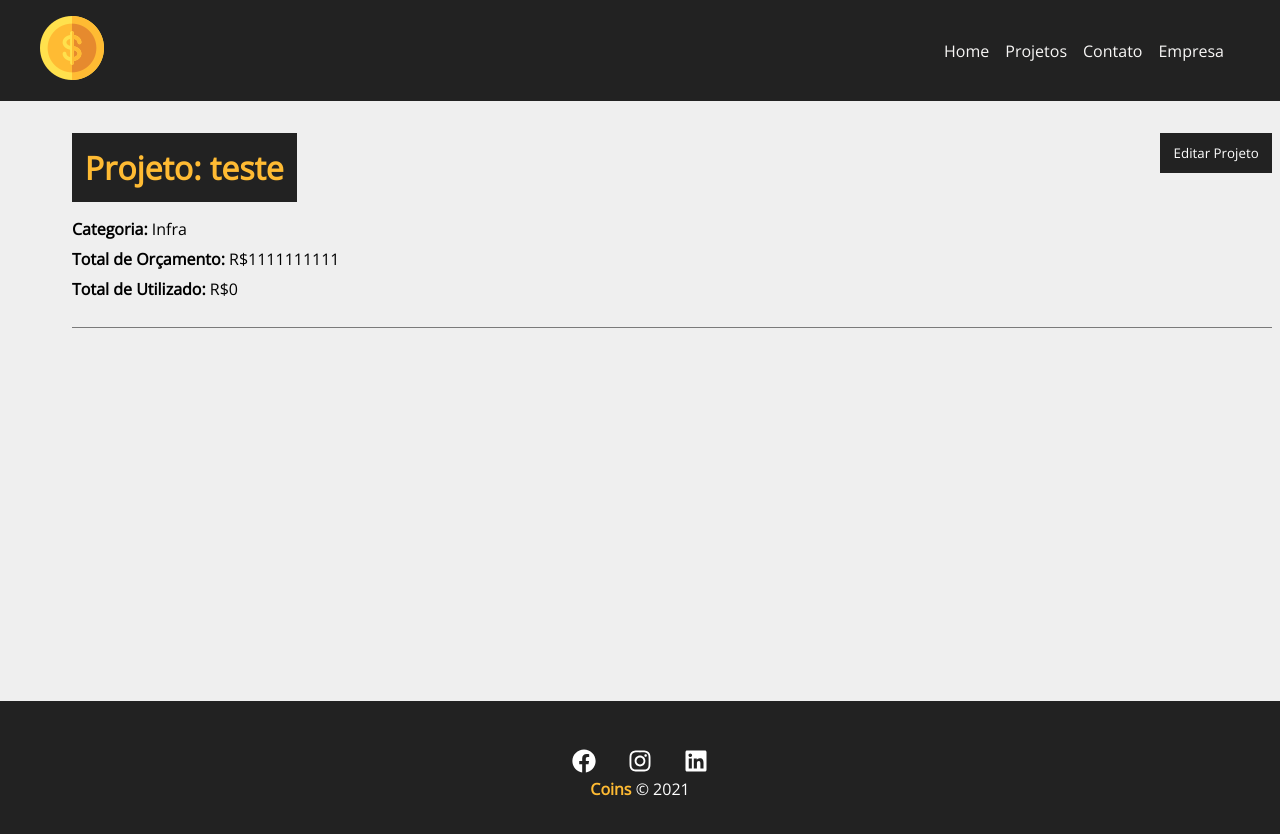
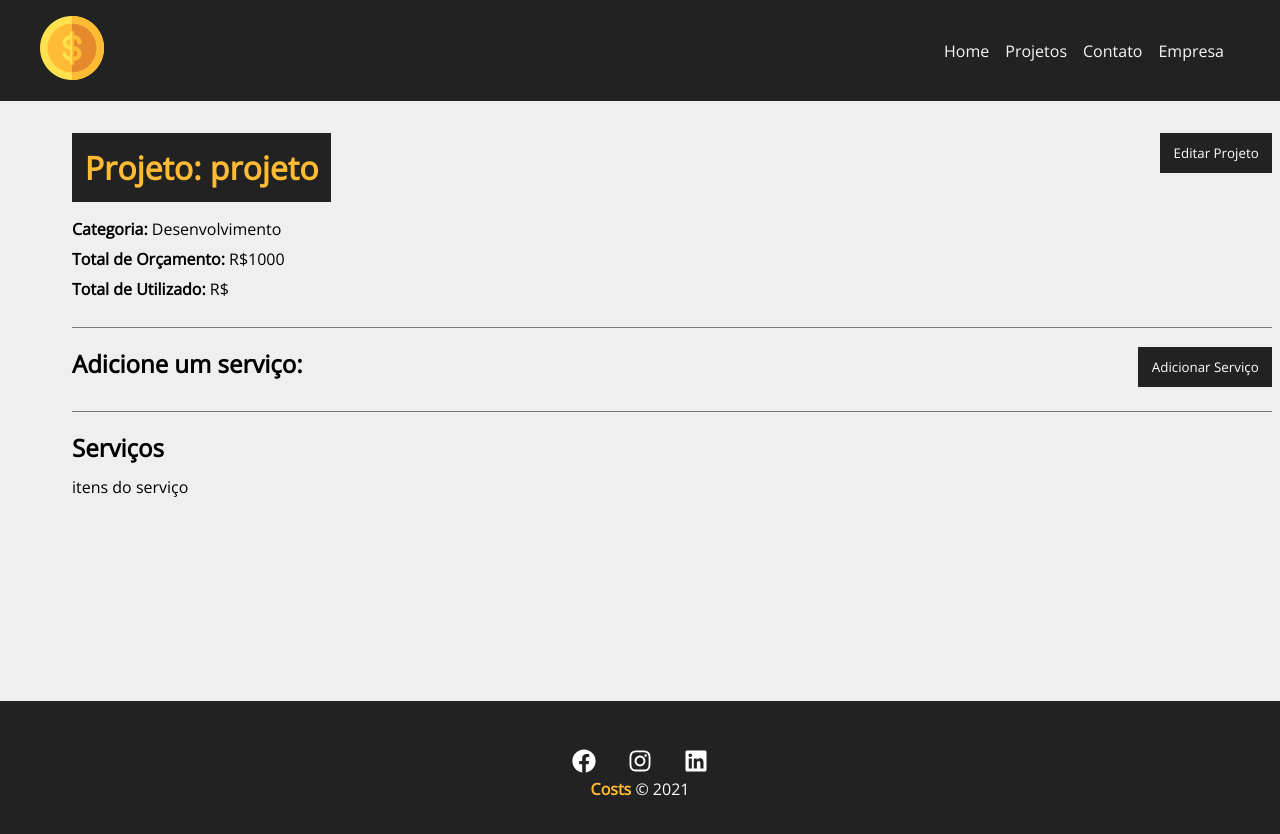
Before and after one commit to Dougls99/costs, a React (Create React App) app: page /project/1 in a window 1280 px wide. Shown: the top 834 px of the page. Built offline with nearby package versions, Linux system fonts and the light colour scheme; data requests are answered from the project's data file.

Commit message:
implementando serviços, com bug no total utilizado

```diff
--- a/db.json
+++ b/db.json
@@ -1,26 +1,19 @@
 {
   "projects": [
     {
-      "name": "teste",
-      "budget": "1111111111",
+      "name": "projeto",
+      "budget": "1000",
       "category": {
-        "id": "1",
-        "name": "Infra"
+        "id": "2",
+        "name": "Desenvolvimento"
       },
-      "cost": 0,
-      "services": [],
+      "cost": null,
+      "services": [
+        {
+          "id": "0c14ed0b-3491-4500-8d47-f81aaa598ca9"
+        }
+      ],
       "id": 1
-    },
-    {
-      "name": "meu projeto 10",
-      "budget": "10000",
-      "category": {
-        "id": "4",
-        "name": "Planejamento"
-      },
-      "cost": 0,
-      "services": [],
-      "id": 2
     }
   ],
   "categories": [
--- a/src/components/layout/Footer.js
+++ b/src/components/layout/Footer.js
@@ -16,7 +16,7 @@ function Footer() {
         </li>
       </ul>
       <p className={styles.copy_right}>
-        <span>Coins</span> &copy; 2021
+        <span>Costs</span> &copy; 2021
       </p>
     </footer>
   )
--- a/src/components/pages/Home.js
+++ b/src/components/pages/Home.js
@@ -5,7 +5,7 @@ import LinkButton from '../layout/LinkButton';
 function Home() {
   return (
     <section className={styles.home_container}>
-      <h1>Bem-vindo ao <span>Coins</span></h1>
+      <h1>Bem-vindo ao <span>Costs</span></h1>
       <p>Comece a gerenciar os seus projetos agora mesmo!</p>
       <LinkButton to="/newproject" text="Criar Projeto" />
       <img src={savings} alt="Costs" />
--- a/src/components/pages/Project.js
+++ b/src/components/pages/Project.js
@@ -2,17 +2,20 @@ import styles from './Project.module.css'
 
 import { useParams } from 'react-router-dom'
 import { useState, useEffect } from 'react'
+import { parse, v4 as uuidv4 } from 'uuid'
 
 import Loading from '../layout/Loading'
 import Container from '../layout/Container'
 import Message from '../layout/Message'
 import ProjectForm from '../project/ProjectForm'
+import ServiceForm from '../service/ServiceForm'
 
 function Project() {
   const {id} = useParams()
 
   const [project, setProject] = useState([])
   const [showProjectForm, setShowProjectForm] = useState(false)
+  const [showServiceForm, setShowServiceForm] = useState(false)
   const [message, setMessage] = useState()
   const [type, setType] = useState()
 
@@ -33,7 +36,8 @@ function Project() {
   }, [id])
 
   function editPost(project) {
-    // budget validation
+    setMessage('')
+
     if(project.budget < project.cost) {
       setMessage('O Orçamento Não Pode Ser Menor Que o Custo do Projeto!')
       setType('error')
@@ -51,15 +55,57 @@ function Project() {
     .then((data) => {
 
       setProject(data)
-      setShowProjectForm(false)
+      setShowProjectForm(!showProjectForm)
       setMessage('Projeto Atualizado!')
       setType('success')
     })
     .catch(err => console.log(err))
   }
 
+  function createService(project) {
+    setMessage('')
+
+    // last service
+    const lastService = project.services[project.services.length - 1]
+
+    lastService.id = uuidv4()
+
+    const lastServiceCost = lastService.cost
+
+    const newCost = parseFloat(project.cost) + parseFloat(lastServiceCost)
+
+    // maximum value validation
+    if(newCost > parseFloat(project.budget)) {
+      setMessage('Orçamento ultrapassado, verifique o valor do serviço')
+      setType('error')
+      project.services.pop()
+      return false
+    }
+
+    //add service cost to project total cost
+    project.cost = newCost
+
+    //update project
+    fetch(`http://localhost:5000/projects/${project.id}`, {
+      method: 'PATCH',
+      headers: {
+        'Content-Type': 'application/json'
+      },
+      body: JSON.stringify(project)
+    }).then((resp) => resp.json())
+    .then((data) => {
+      //exibir os serviços
+      console.log(data)
+    })
+    .catch(err => console.log(err))
+  }
+
   function toggleProjectForm() {
     setShowProjectForm (!showProjectForm)
+  }
+
+  function toggleServiceForm() {
+    setShowServiceForm (!showServiceForm)
   }
 
   return (
@@ -86,13 +132,29 @@ function Project() {
               </div>
             ) : (
               <div className={styles.project_info}>
-                <ProjectForm
-                handleSubmit={editPost}
-                btnText="Concluir Edição"
-                projectData={project} />
+                <ProjectForm handleSubmit={editPost} btnText="Concluir Edição" projectData={project} />
               </div>
             )}
           </div>
+          <div className={styles.service_form_container}>
+            <h2>Adicione um serviço:</h2>
+            <button className={styles.btn} onClick={toggleServiceForm}>
+            {!showServiceForm ? 'Adicionar Serviço' : 'Fechar'}
+            </button>
+            <div className={styles.project_info}>
+              {showServiceForm && (
+                <ServiceForm
+                  handleSubmit={createService}
+                  btnText="Adicionar Serviço"
+                  projectData={project}
+                />
+              )}
+            </div>
+          </div>
+          <h2>Serviços</h2>
+          <Container customClass="start">
+            <p>itens do serviço</p>
+          </Container>
         </Container>
       </div> )
       : <Loading />}</>
--- /dev/null
+++ b/src/components/service/ServiceForm.js
@@ -0,0 +1,48 @@
+import { useState } from 'react'
+import Input from '../form/Input'
+import SubmitButton from '../form/SubmitButton'
+
+import styles from '../project/ProjectForm.module.css'
+
+function ServiceForm({handleSubmit, btnText, projectData}) {
+  const [service, setService] = useState({})
+
+  function submit(e) {
+    e.preventDefault()
+    projectData.services.push(service)
+    handleSubmit(projectData)
+  }
+
+  function handleChange(e) {
+    setService({ ...service, [e.target.name]: e.target.value})
+  }
+
+  return (
+    <form onSubmit={submit} className={styles.form}>
+      <Input
+       type="text"
+       text="Nome do serviço"
+       name="name"
+       placeholder="Insira o nome do serviço"
+       handleOnChage={handleChange}
+      />
+      <Input
+       type="number"
+       text="Custo do serviço"
+       name="cost"
+       placeholder="Insira o valor total"
+       handleOnChage={handleChange}
+      />
+      <Input
+       type="text"
+       text="Descrição do serviço"
+       name="description"
+       placeholder="Descreva o serviço"
+       handleOnChage={handleChange}
+      />
+      <SubmitButton text={btnText}/>
+    </form>
+  )
+}
+
+export default ServiceForm
```
